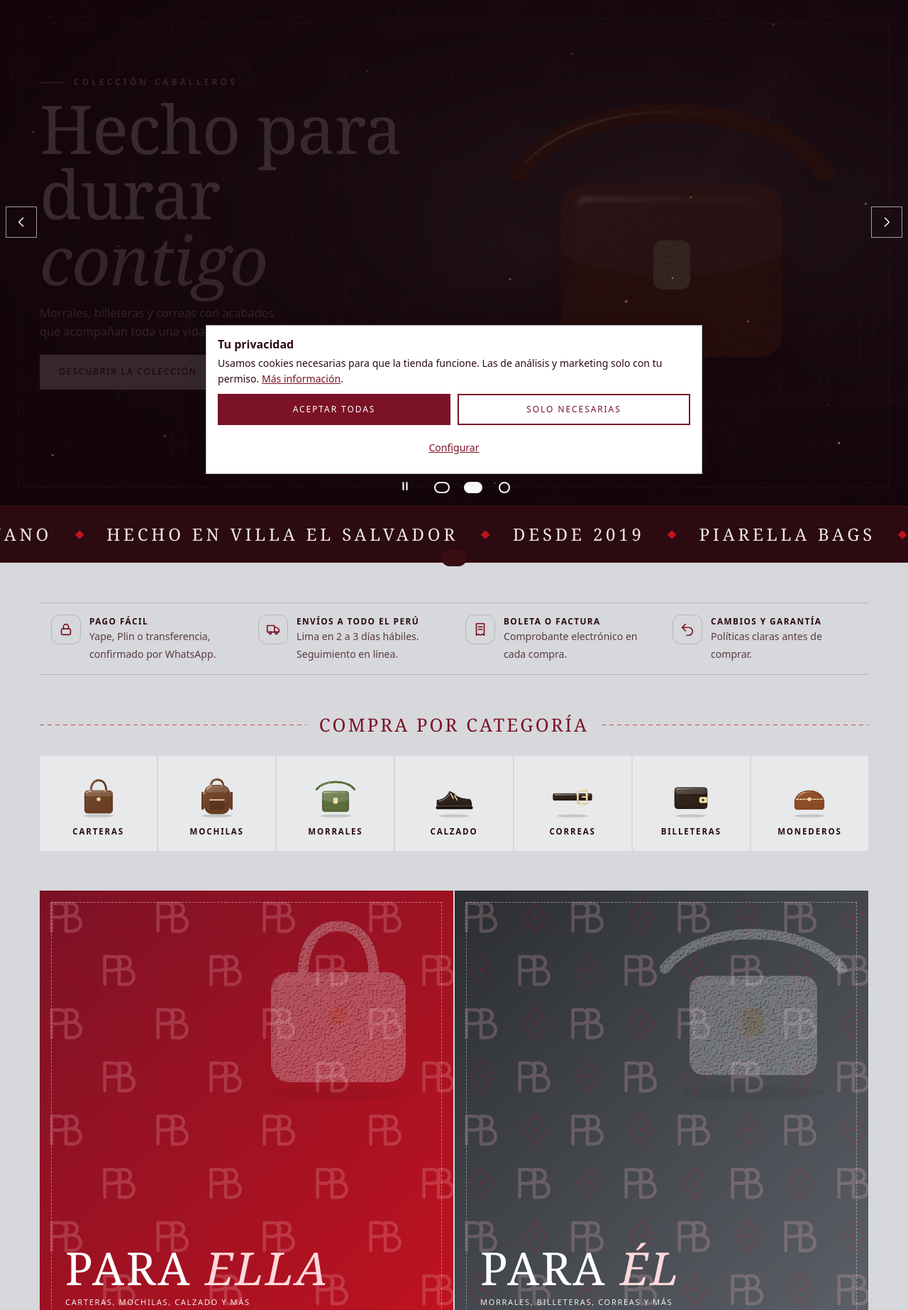
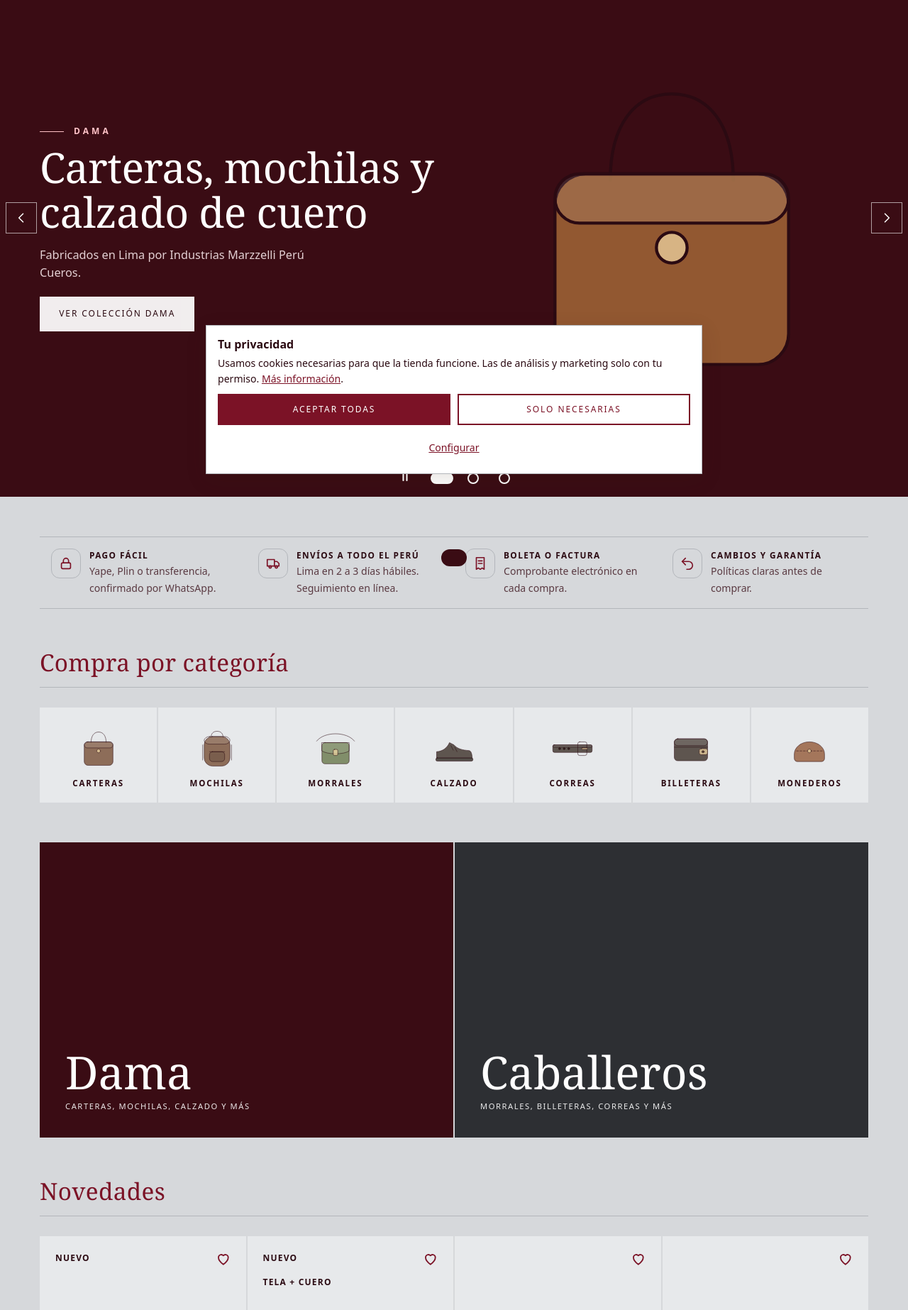
Before and after one commit to niquilloo/piarella-bags, a plain HTML site: page index.html in a window 1280 px wide. Shown: the part 120-1966 px from the top of the page at 71% size. Drawn offline with Linux system fonts and the light colour scheme.

Commit message:
v6: versión más sobria, sin efectos recargados
Co-Authored-By: Claude Sonnet 5.5 <noreply@anthropic.com>
Claude-Session: https://claude.ai/code/session_01PUUneT5ro7rkAoukNBT6Dq

```diff
--- a/index.html
+++ b/index.html
@@ -561,6 +561,35 @@ header.site.over .ib{border-color:rgba(255,255,255,.45);background:transparent}
 .tag,.tag.t1,.tag.t2,.tag.t3{border:0!important;background:none!important;padding:0!important;color:#2b0a12;display:flex;align-items:center;gap:7px}
 .tag::before{content:"";width:6px;height:6px;background:#c1121f;transform:rotate(45deg);flex:none}
 .card .ph .tag{margin:12px 0 0 12px}
+/* ===== MENOS ADORNO, MÁS OFICIO ===== */
+.dust,.ghostw,.marq{display:none!important}
+.art::before,.art::after,.slide::before,.slide::after,.duo a::before,.duo a::after,.manif::before,.banner::before,.gal::after,.detail h1::after,.card:hover .ph::after,.cats a:hover::after,.tag::before{display:none!important;content:none!important}
+.hero-bag,.slide::before{animation:none!important}
+.hero-bag svg{filter:none!important}
+footer.site{background-image:none}
+h2.h::before,h2.h::after{display:none}
+h2.h{display:block;text-align:left;text-transform:none;letter-spacing:.01em;font-size:clamp(1.5rem,2.6vw,2.2rem);border-bottom:1px solid var(--line);padding-bottom:14px}
+.slide .sl-t{font-weight:400;max-width:14ch}
+.slide .sl-t em,.duo a h3 em,.manif h2 em{font-style:normal;color:inherit}
+.duo a h3,.manif h2,.detail h1,.ttl{text-transform:none;letter-spacing:0}
+.detail h1{font-size:clamp(1.7rem,3vw,2.5rem)}
+.tag{letter-spacing:.1em}
+/* producto como dibujo técnico de taller */
+svg[aria-label="Ilustración de producto"] [filter]{filter:none}
+svg[aria-label="Ilustración de producto"] ellipse{display:none}
+svg[aria-label="Ilustración de producto"] path,svg[aria-label="Ilustración de producto"] rect,svg[aria-label="Ilustración de producto"] circle,svg[aria-label="Ilustración de producto"] polygon{fill-opacity:.72;stroke:#2b0a12;stroke-width:1;stroke-linejoin:round;stroke-linecap:round}
+.card .ph,.gal{background:var(--surface)!important}
+.gal svg{filter:none!important}
+.gal .glare{display:none}
+.gal{cursor:default}
+.slide.on,.slide{background-image:none!important}
+.manif .lead{max-width:56ch;margin:0 auto 34px;color:#e6d6d9;font-size:1.05rem;line-height:1.7}
+.slide p{max-width:40ch}
+.duo a{background:#3a0c14!important}.duo a+a{background:#2d2f33!important}
+.duo a svg{display:none!important}
+.duo a{min-height:min(52vh,440px)}
+.slide .sl-t{font-size:clamp(2.1rem,4.6vw,4rem)!important;max-width:18ch!important;line-height:1.08}
+.slide{min-height:max(88vh,600px)}.slider{min-height:max(88vh,600px)}
 </style>
 </head>
 <body>
@@ -866,9 +895,9 @@ function updCat(){
 /* ============ vistas ============ */
 const V={};
 const SLIDES=[
- {eb:"Colección dama",h:"El cuero tiene <em>memoria</em>",p:"Carteras, mochilas y calzado hechos a mano en Lima. Piezas que mejoran con los años.",cta:"Descubrir la colección",href:"#/catalogo/gen/Dama",bg:"radial-gradient(ellipse at 72% 48%,#8a1328 0%,#44091a 36%,#15040a 78%)",col:"#b4773c",cat:"Carteras"},
- {eb:"Colección caballeros",h:"Hecho para durar <em>contigo</em>",p:"Morrales, billeteras y correas con acabados que acompañan toda una vida.",cta:"Descubrir la colección",href:"#/catalogo/gen/Caballeros",bg:"radial-gradient(ellipse at 72% 48%,#666a72 0%,#2c2e33 38%,#0e0f11 80%)",col:"#8b4a24",cat:"Morrales"},
- {eb:"Cuero + tela",h:"Dos materiales, un solo <em>carácter</em>",p:"Livianos, con color y con el alma del cuero en cada costura.",cta:"Ver tela y cuero",href:"#/catalogo/mat/Tela y cuero",bg:"radial-gradient(ellipse at 72% 48%,#a3182c 0%,#4a0a1c 38%,#14040a 80%)",col:"#4f7a52",cat:"Mochilas"}
+ {eb:"Dama",h:"Carteras, mochilas y calzado de cuero",p:"Fabricados en Lima por Industrias Marzzelli Perú Cueros.",cta:"Ver colección dama",href:"#/catalogo/gen/Dama",bg:"#3a0c14",col:"#b4773c",cat:"Carteras"},
+ {eb:"Caballeros",h:"Morrales, billeteras y correas",p:"Cuero y tela combinada con cuero. Pedidos por WhatsApp.",cta:"Ver colección caballeros",href:"#/catalogo/gen/Caballeros",bg:"#2d2f33",col:"#8b4a24",cat:"Morrales"},
+ {eb:"Tela y cuero",h:"Más livianos, con detalles en cuero",p:"Modelos en tela combinada con cuero, en varios colores.",cta:"Ver modelos",href:"#/catalogo/mat/Tela y cuero",bg:"#570c1b",col:"#4f7a52",cat:"Mochilas"}
 ];
 const sl={i:0,t:null,paused:reduced};
 function slideTo(i){
@@ -891,10 +920,10 @@ V.home=()=>{
    <div><span class="ic">${ic("return")}</span><p style="margin:0"><b>Cambios y garantía</b><span class="t">Políticas claras antes de comprar.</span></p></div></div></div></section>
   <section class="blk"><div class="wrap"><h2 class="h">Compra por categoría</h2><div class="cats">${CATS.map(c=>{const ex=P.find(p=>p.cat===c);return `<a href="#/catalogo/cat/${encodeURIComponent(c)}">${bag(hex(ex),64,c)}${c}</a>`}).join("")}</div></div></section>
   <section class="blk" style="padding-top:0"><div class="wrap duo">
-   <a href="#/catalogo/gen/Dama" style="background:linear-gradient(135deg,#7b1226,#c1121f)"><h3>Para <em>ella</em></h3><span>Carteras, mochilas, calzado y más</span>${bag("#fff",120,"Carteras")}</a>
-   <a href="#/catalogo/gen/Caballeros" style="background:linear-gradient(135deg,#2b2d31,#5d6168)"><h3>Para <em>él</em></h3><span>Morrales, billeteras, correas y más</span>${bag("#fff",120,"Morrales")}</a></div></section>
+   <a href="#/catalogo/gen/Dama" style="background:linear-gradient(135deg,#7b1226,#c1121f)"><h3>Dama</h3><span>Carteras, mochilas, calzado y más</span>${bag("#fff",120,"Carteras")}</a>
+   <a href="#/catalogo/gen/Caballeros" style="background:linear-gradient(135deg,#2b2d31,#5d6168)"><h3>Caballeros</h3><span>Morrales, billeteras, correas y más</span>${bag("#fff",120,"Morrales")}</a></div></section>
   <section class="blk" style="padding-top:0"><div class="wrap"><h2 class="h">Novedades</h2><div class="grid-p">${featured.map(p=>card(p)).join("")}</div><p style="text-align:center;margin-top:22px"><a class="btn ghost" href="#/catalogo">Ver todo el catálogo</a></p></div></section>
-  <section class="manif"><div class="wrap"><span class="eyebrow2">Nuestro taller</span><h2>Cortado, cosido y terminado <em>a mano</em> en Villa El Salvador.</h2><div class="stats"><div><b>2019</b><span>Año de fundación</span></div><div><b>100%</b><span>Hecho en Lima</span></div><div><b>7</b><span>Líneas de producto</span></div></div><a class="btn light" href="#/nosotros">Conoce el taller</a></div></section>`;
+  <section class="manif"><div class="wrap"><span class="eyebrow2">Nuestro taller</span><h2>Fabricamos en Villa El Salvador, Lima, desde 2019.</h2><p class="lead">Industrias Marzzelli Perú Cueros E.I.R.L. confecciona carteras, mochilas, morrales, calzado, correas, billeteras y monederos para dama y caballeros.</p><a class="btn light" href="#/nosotros">Conocer más</a></div></section>`;
 };
 V.catalogo=()=>`<section class="blk"><div class="wrap"><div class="crumbs"><a href="#/">Inicio</a> / Catálogo</div><h1 class="ttl" id="catTitle">${esc(catTitle())}</h1>
  <div class="filters" role="group" aria-label="Categorías"><button class="chip" data-act="fcat" data-v="Todos" aria-pressed="${F.cat==="Todos"}">Todas</button>${CATS.map(c=>`<button class="chip" data-act="fcat" data-v="${c}" aria-pressed="${F.cat===c}">${c}</button>`).join("")}</div>
```
